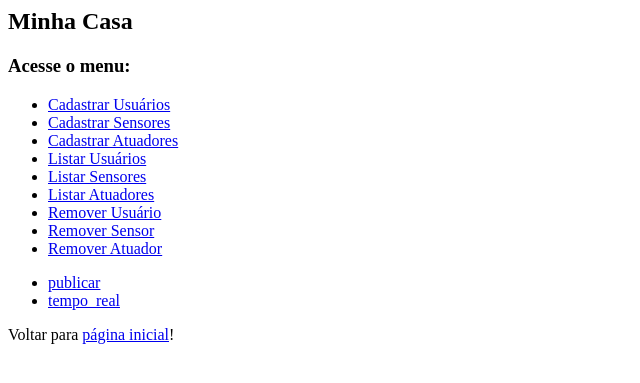
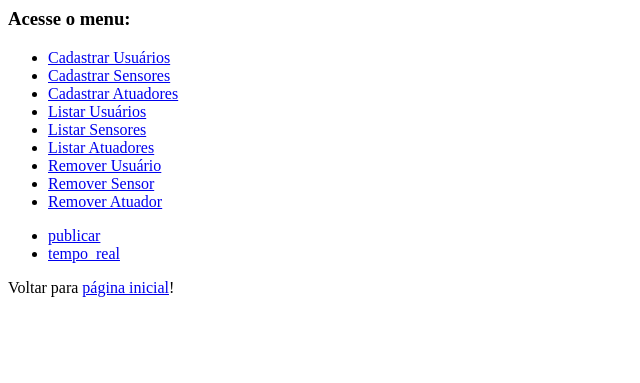
Before and after one commit to DraNefario/flask_app, a Flask app: template app_casa.py/templates/home.html in a window 1280 px wide. Shown: the top 383 px of the page, without its empty margins (0-640 px from the left). Run offline with Flask 3, Linux system fonts and the light colour scheme; the template is opened without the code that fills it, so the values that code supplies are empty; the visitor is signed in with stand-in values (Sample User, id 1).

Commit message:
Update base.html

```diff
--- a/app_casa.py/templates/base.html
+++ b/app_casa.py/templates/base.html
@@ -1,9 +1,5 @@
 <html>
-    <head>
-        <title>Minha Casa</title>
-    </head>
     <body>
-        <h2>Minha Casa</h2>
             {% block content %} {% endblock %}
     </body>
 </html>
```
